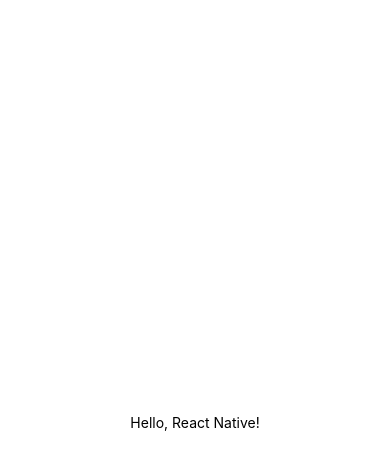
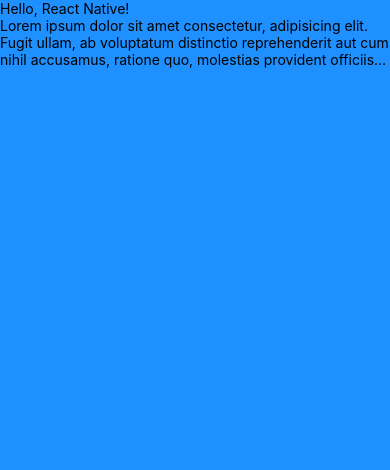
Before and after one commit to iankuratri/learning-react-native, a React Native app in the folder DoneWithIt/: screen / in a window 390 px wide. Shown: the top 470 px of the page. Built offline with nearby package versions, Linux system fonts and the light colour scheme.

Commit message:
Safe Area View and Text component added

```diff
--- a/DoneWithIt/App.tsx
+++ b/DoneWithIt/App.tsx
@@ -1,22 +1,31 @@
 import { StatusBar } from "expo-status-bar";
-import { StyleSheet, Text, View } from "react-native";
+import { StyleSheet, Text, View, SafeAreaView } from "react-native";
 
 export default function App() {
-  console.log("App executed!");
+  const handlePress = () => {
+    console.log("Text pressed");
+  };
 
   return (
-    <View style={styles.container}>
+    <SafeAreaView style={styles.container}>
       <Text>Hello, React Native!</Text>
+      <Text numberOfLines={3} onPress={handlePress}>
+        Lorem ipsum dolor sit amet consectetur, adipisicing elit. Fugit ullam,
+        ab voluptatum distinctio reprehenderit aut cum nihil accusamus, ratione
+        quo, molestias provident officiis nulla sunt exercitationem repellat
+        quam dolor reiciendis.
+      </Text>
       <StatusBar style="auto" />
-    </View>
+    </SafeAreaView>
   );
 }
 
 const styles = StyleSheet.create({
   container: {
+    padding: 40,
     flex: 1,
-    backgroundColor: "#fff",
-    alignItems: "center",
-    justifyContent: "center",
+    backgroundColor: "dodgerblue",
+    // alignItems: "center",
+    // justifyContent: "center",
   },
 });
```
